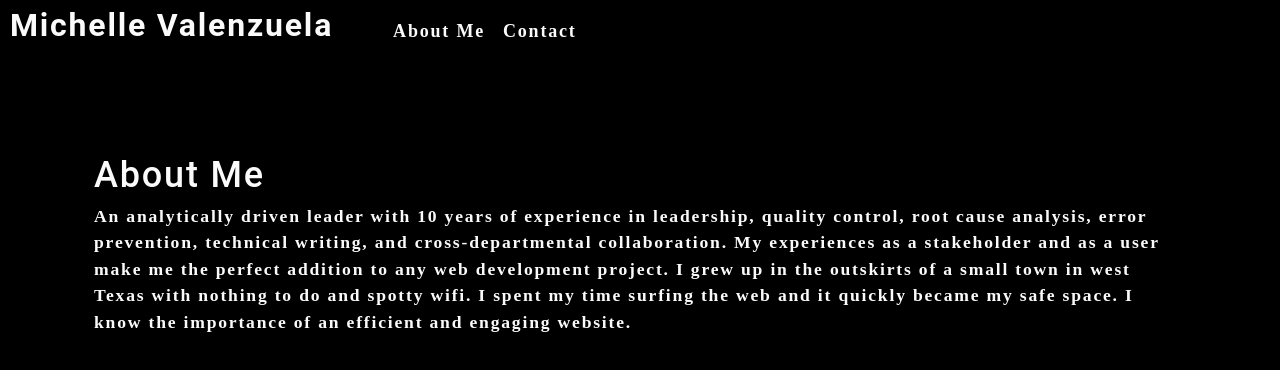
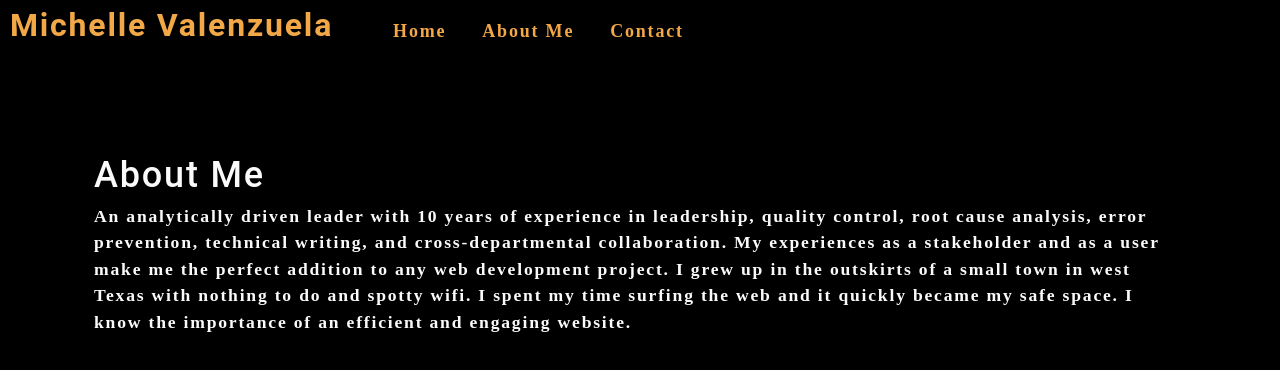
Before and after one commit to MichValenz/Portfolio, a React (Create React App) app: page / in a window 1280 px wide. Shown: the top 370 px of the page. Built offline with nearby package versions, Linux system fonts and the light colour scheme.

Commit message:
added state code to nav component

```diff
--- a/package.json
+++ b/package.json
@@ -8,6 +8,7 @@
     "@testing-library/user-event": "^13.5.0",
     "react": "^17.0.2",
     "react-dom": "^17.0.2",
+    "react-router-dom": "^6.2.2",
     "react-scripts": "5.0.0",
     "web-vitals": "^2.1.4"
   },
--- a/src/App.js
+++ b/src/App.js
@@ -1,11 +1,12 @@
 import React from "react";
 import Nav from "./components/Nav";
-import Work from "./components/Work"
+import Project from "./components/Project"
 import About from "./components/About";
 
 
 
 function App() {
+
   return (
 
     <div>
--- a/src/components/Nav/index.js
+++ b/src/components/Nav/index.js
@@ -1,31 +1,62 @@
 import React from "react";
 
 
+function Nav({currentOption, changeOption}) {
 
-
-
-//I need to add a link to the homepage (/) and images to header/nav bar
-function Nav() {
   return (
     <header className="flex-row px-1">
       <h2>
-        <a data-testid="link" href="/">
+        <a
+          data-testid="link"
+          href="/"
+          onClick={() => changeOption("Michelle Valenzuela")}
+          className={
+            currentOption === "Michelle Valenzuela"
+              ? "main-nav-active"
+              : "navActive"
+          }
+        >
           Michelle Valenzuela
         </a>
       </h2>
       <nav>
         <ul className="flex-row">
           <li className="mx-2">
-            <a href="#about">About Me</a>
+            <a
+              data-testid="link"
+              href="/"
+              onClick={() => changeOption("Home")}
+              className={
+                currentOption === "Home" ? "main-nav-active" : "navActive"
+              }
+            >
+              Home
+            </a>
           </li>
-          <li>
-            <span>Contact</span>
+          <li className="mx-2">
+            <a
+              data-testid="link"
+              href="#about"
+              onClick={() => changeOption("About Me")}
+              className={
+                currentOption === "About Me" ? "main-nav-active" : "navActive"
+              }
+            >
+              About Me
+            </a>
           </li>
-          {/* {props.map((sample) => (
-            <li className="mx-1" key={sample.name}>
-              <span onClick={sampleSelected}>{sample.name}</span>
-            </li>
-          ))} */}
+          <li className="mx-2">
+            <a
+              data-testid="link"
+              href="#contact"
+              onClick={() => changeOption("Contact")}
+              className={
+                currentOption === "Contact" ? "main-nav-active" : "navActive"
+              }
+            >
+              Contact
+            </a>
+          </li>
         </ul>
       </nav>
     </header>
--- a/src/index.css
+++ b/src/index.css
@@ -79,6 +79,10 @@ h6 {
 p {
   font-size: 1.1rem;
   margin-top: 0;
+}
+
+main-nav-active {
+  color: tomato;
 }
 
 a {
--- a/src/index.js
+++ b/src/index.js
@@ -3,6 +3,7 @@ import ReactDOM from 'react-dom';
 import './index.css';
 import App from './App';
 import reportWebVitals from './reportWebVitals';
+import { BrowserRouter, Routes, Route } from "react-router-dom";
 
 ReactDOM.render(
   <React.StrictMode>
```
Also changed, not shown: src/components/Project/index.js (renamed from src/components/Work/index.js), 1 other file (tests, documents, lock files or other folders).
